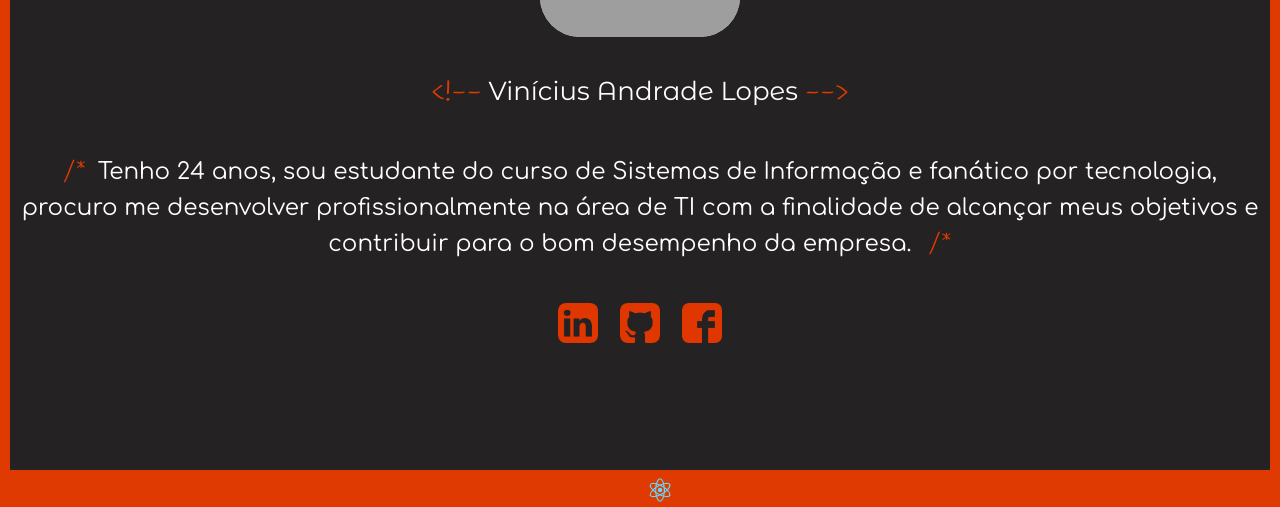
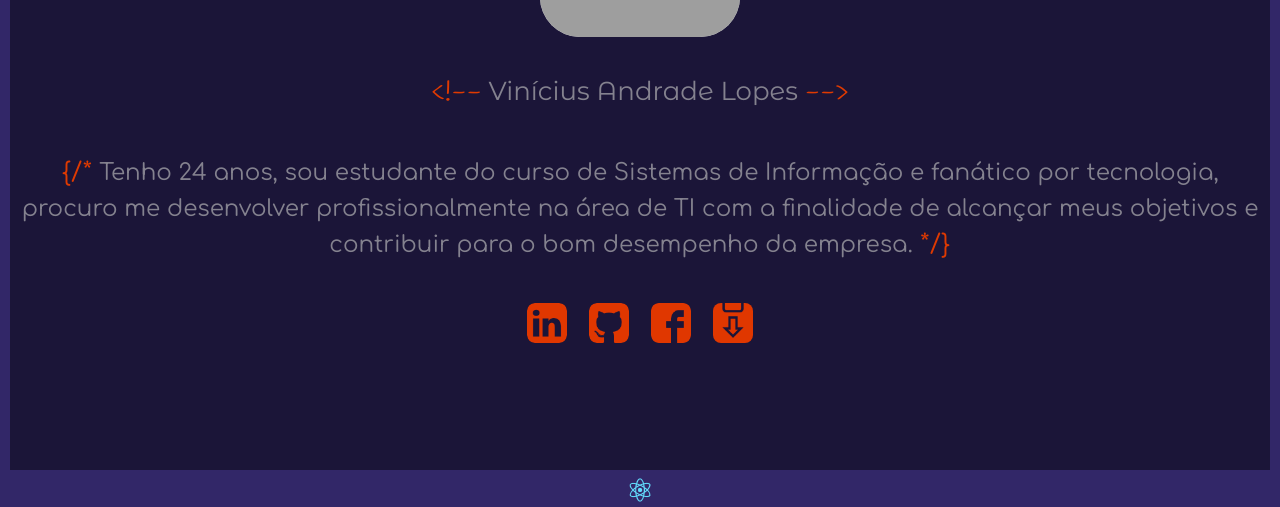
Before and after one commit to viniciusanl/StudyReactJS, a React (Create React App) app: page / in a window 1280 px wide. Shown: the part 290-797 px from the top of the page. Built offline with nearby package versions, Linux system fonts and the light colour scheme; grey boxes are pictures that could not be loaded.

Commit message:
commit 10/11/2018

```diff
--- a/src/App.css
+++ b/src/App.css
@@ -56,7 +56,7 @@
 
 
 .App-header {
-    background-color: rgb(36, 34, 34);
+    background-color: rgb(27, 21, 56);
     min-height: 95vh;
     display: flex;
     flex-direction: column;
@@ -65,9 +65,9 @@
     font-size: calc(10px + 2vmin);
     color: white;
     border: 0 dashed #fff;
-    border-top: 10px solid #DF3A01;
-    border-left: 10px solid #DF3A01;
-    border-right: 10px solid #DF3A01;
+    border-top: 10px solid rgb(50, 39, 104);
+    border-left: 10px solid rgb(50, 39, 104);
+    border-right: 10px solid rgb(50, 39, 104);
 }
 
 /*
@@ -100,13 +100,13 @@
     animation: App-logo-spin infinite 20s linear;
     height: 40px;
     width: 40px;
-    position: absolute;
+    align-content: flex-start;
 }
 
 
 .titulo {
     text-align: center;
-    color: white;
+    color: rgba(192, 192, 192, 0.644);
     font-family: 'Montserrat Alternates', sans-serif;
     font-size: calc(10px + 2vmin);
     position: static;
@@ -124,7 +124,7 @@
 
 .texto {
     text-align: center;
-    color: white;
+    color: rgba(192, 192, 192, 0.644);
     font-size: calc(7px + 2vmin);
     position: relative;
     text-align: center;
@@ -136,7 +136,7 @@
 .cor-texto {
     color: #DF3A01;
     text-align: center;
-    font-family: 'Handlee', cursive;
+    font-family: 'Comfortaa', cursive;
     font-size: calc(9px + 2vmin);
     position: static;
     text-align: center;
@@ -154,6 +154,7 @@ foto margin: 0px -800px 0px 0;
     opacity: 1;
     transition-duration: 1s;
     position: relative;
+    border-radius: 20%;
 }
 
 .icons:hover{
@@ -166,14 +167,14 @@ foto margin: 0px -800px 0px 0;
 }
 
 .footer-icon {
-    background-color: rgb(36, 34, 34);;
+    background-color: rgb(27, 21, 56);
     height: 0%;
     padding: 30px;
 }
 
 .footer {
-    background: #DF3A01;
-    border: 0 dashed #DF3A01;
+    background: rgb(50, 39, 104);
+    border: 0 dashed rgb(50, 39, 104);
     color: #fff;
     justify-content: center;
     align-items: center;
--- a/src/App.js
+++ b/src/App.js
@@ -4,13 +4,13 @@ import logo from './logo.svg';
 import linkedin from "../src/icon/linkedin-sign.png"
 import facebook from "../src/icon/facebook-logo.png"
 import github from "../src/icon/github-sign.png"
+import download from "../src/icon/archive.png"
 import './App.css';
 
 class App extends Component {
     render() {
         return <div className="App">
             <header className="App-header">
-
               {/* Minha Imagem */}
               <img src="https://scontent.fplu9-2.fna.fbcdn.net/v/t1.0-9/26166360_1143774309091022_3246020457323943336_n.jpg?_nc_cat=105&_nc_ht=scontent.fplu9-2.fna&oh=4f7df3faebdfb6bb469946a9837b59fd&oe=5C481747" className="img-me" align-content="" title="Vinicius Andrade Lopes" />
 
@@ -23,7 +23,7 @@ class App extends Component {
               <br />
 
               <p className="cor-texto">
-                /* &nbsp;
+                &#123;/*&nbsp;
                 <span className="texto">
                   Tenho 24 anos, sou estudante do curso de Sistemas de
                   Informação e fanático por tecnologia,
@@ -36,10 +36,12 @@ class App extends Component {
                 <br />
                 <span className="texto">
                   contribuir para o bom desempenho da empresa.
-                </span> &nbsp; /*
+                </span>
+                &nbsp;*/&#125;
               </p>
 
               {/* Footer dos Icones */}
+              {/* target=blank abre a página em outra aba*/}
               <div className="footer-icon">
                 <a href="https://www.linkedin.com/in/vinicius-andrade-lopes/" target="_blank">
                   <img src={linkedin} className="icons" />
@@ -52,13 +54,15 @@ class App extends Component {
                 <a href="https://www.facebook.com/vinicius.anl" target="_blank">
                   <img src={facebook} className="icons" />
                 </a>
+                &nbsp;&nbsp; {/* &nbsp; - Espaçamento */}
+                <a href="https://drive.google.com/file/d/1YIgbj6sPt8zBjxtNla-iLOI2YKizldPx/view?usp=sharing" target="_blank">
+                  <img src={download} className="icons" />
+                </a>
               </div>
-
             </header>
 
             {/* Footer dassinatura */}
-            <div className="footer">
-
+          <div className="footer" href="http://localhost:3000/">
             <img src={logo} className="App-Logo" alt="logo" />
               {/*<p className = "txtfooter" >
               <span> Vinicius Andrade Lopes </span></p>*/}
```
Also changed, not shown: src/icon/archive.png (added). Lines whose indentation alone changed are shown as unchanged.
